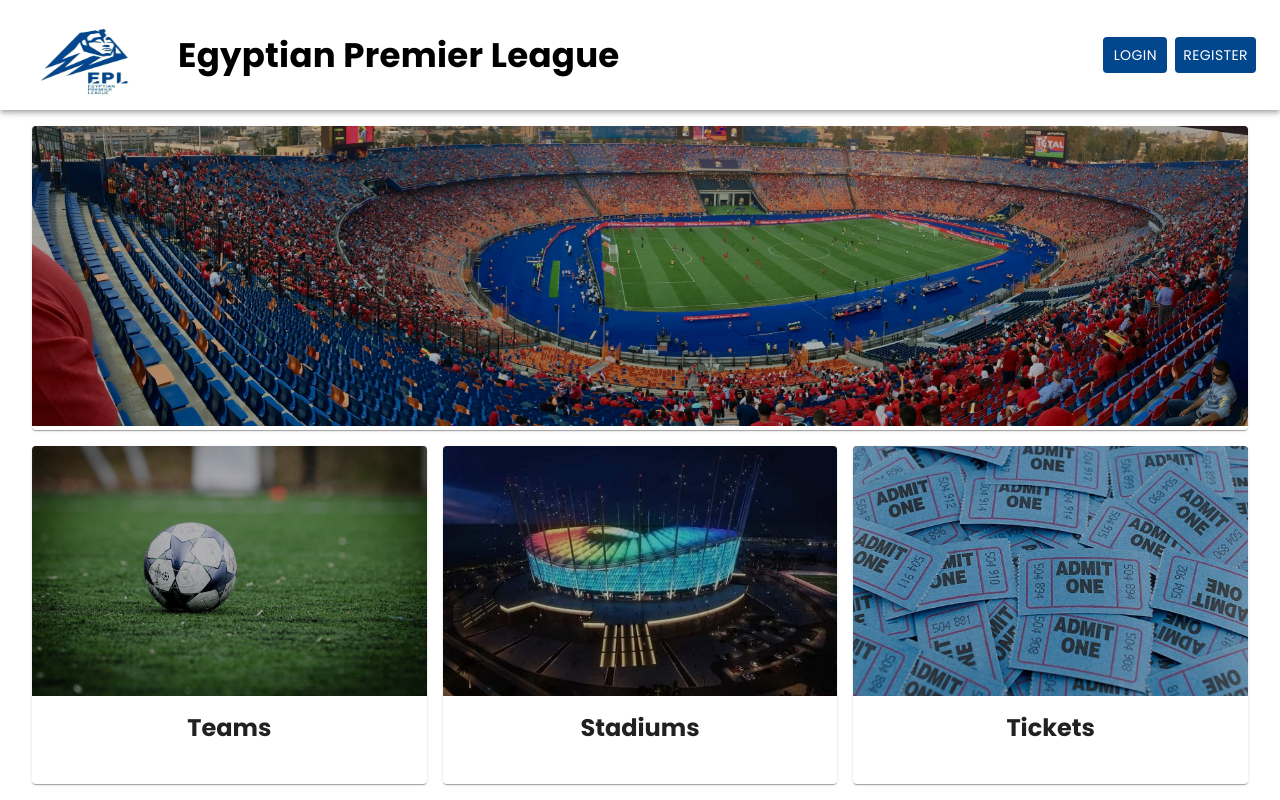
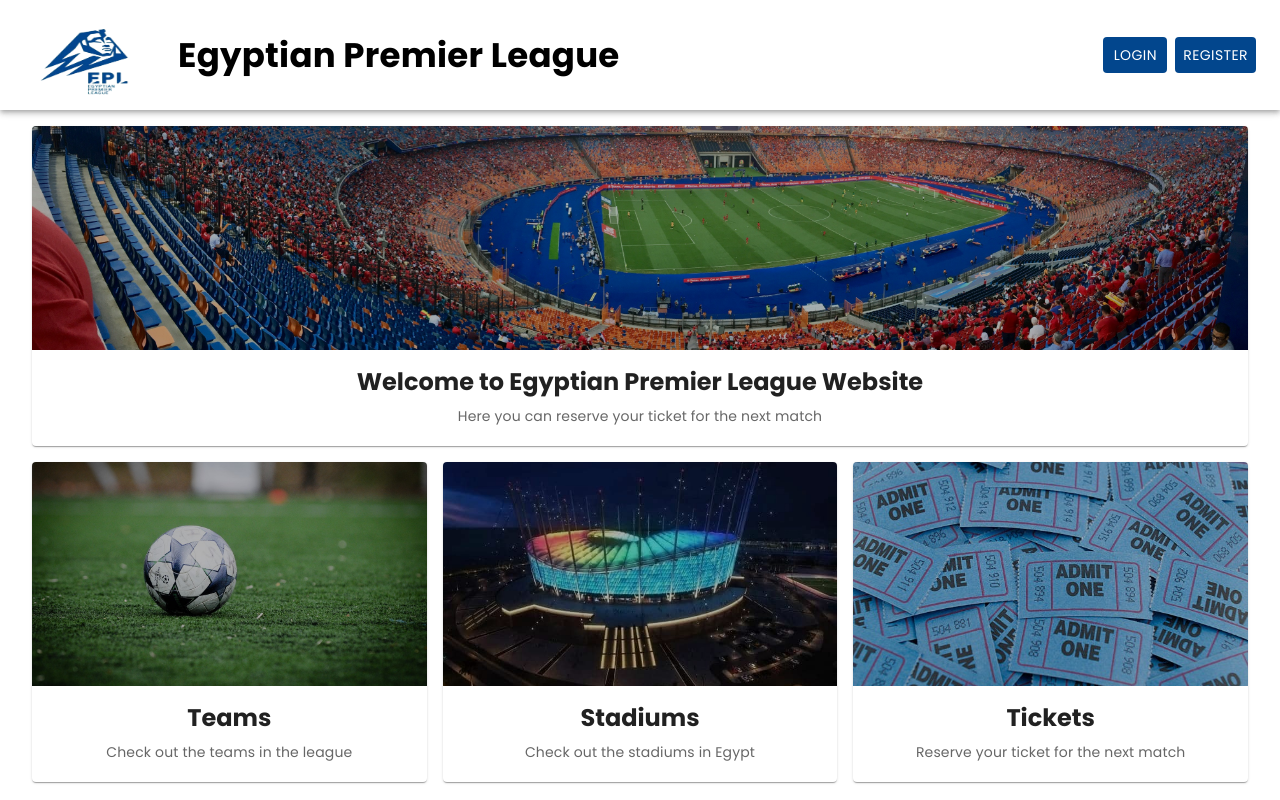
Before and after one commit to Ghaithq/EFA, a React (Vite) app in the folder frontend/: page / in a window 1280 px wide. Built offline with nearby package versions, Linux system fonts and the light colour scheme.

Commit message:
Modify Home Page

```diff
--- a/frontend/src/App.tsx
+++ b/frontend/src/App.tsx
@@ -23,7 +23,6 @@
       </AppBar>
       <CardCustom
         sx={{ width: "95vw", margin: "0 auto", mt: 2 }}
-        height={300}
         image="../public/Cairo_Stadium-modified.jpg"
         text1="Welcome to Egyptian Premier League Website"
         text2="Here you can reserve your ticket for the next match"
@@ -37,9 +36,9 @@
         <Grid size="grow">
           <CardCustom
             sx={{ mb: 2 }}
-            height={250}
             image="../public/football2-modified.jpg"
             text1="Teams"
+            text2="Check out the teams in the league"
           />
         </Grid>
 
@@ -47,9 +46,9 @@
         <Grid size="grow">
           <CardCustom
             sx={{ mb: 2 }}
-            height={250}
             image="../public/stad2-modified.jpg"
             text1="Stadiums"
+            text2="Check out the stadiums in Egypt"
           />
         </Grid>
 
@@ -57,9 +56,9 @@
         <Grid size="grow">
           <CardCustom
             sx={{ mb: 2 }}
-            height={250}
             image="../public/tickets-modified.jpg"
             text1="Tickets"
+            text2="Reserve your ticket for the next match"
           />
         </Grid>
       </Grid>
--- a/frontend/src/components/Card.tsx
+++ b/frontend/src/components/Card.tsx
@@ -6,16 +6,18 @@
 
 interface CardCustomProps {
   sx?: any;
-  height?: number;
   image: string;
   text1: string;
   text2?: string;
 }
 
-function CardCustom({ sx, height, image, text1, text2 }: CardCustomProps) {
+function CardCustom({ sx, image, text1, text2 }: CardCustomProps) {
+  const cardHeight = window.innerHeight * (40 / 100);
+  const imageHeight = cardHeight * 0.7;
+  sx = { ...sx, height: cardHeight };
   return (
     <Card sx={sx}>
-      <CardMedia sx={{ height: height }} image={image} />
+      <CardMedia sx={{ height: imageHeight }} image={image} />
       <CardContent>
         <Typography
           gutterBottom
```
